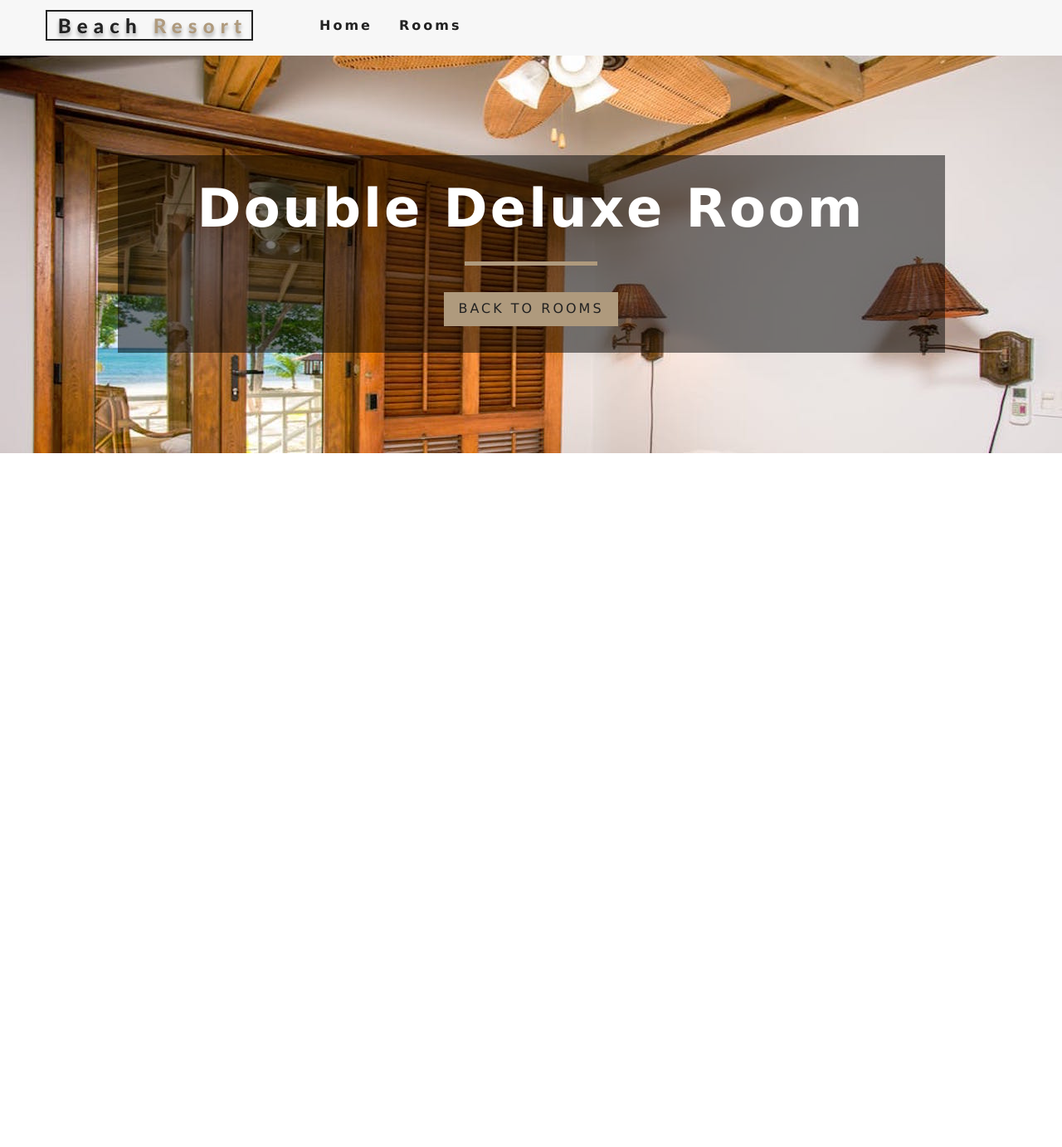
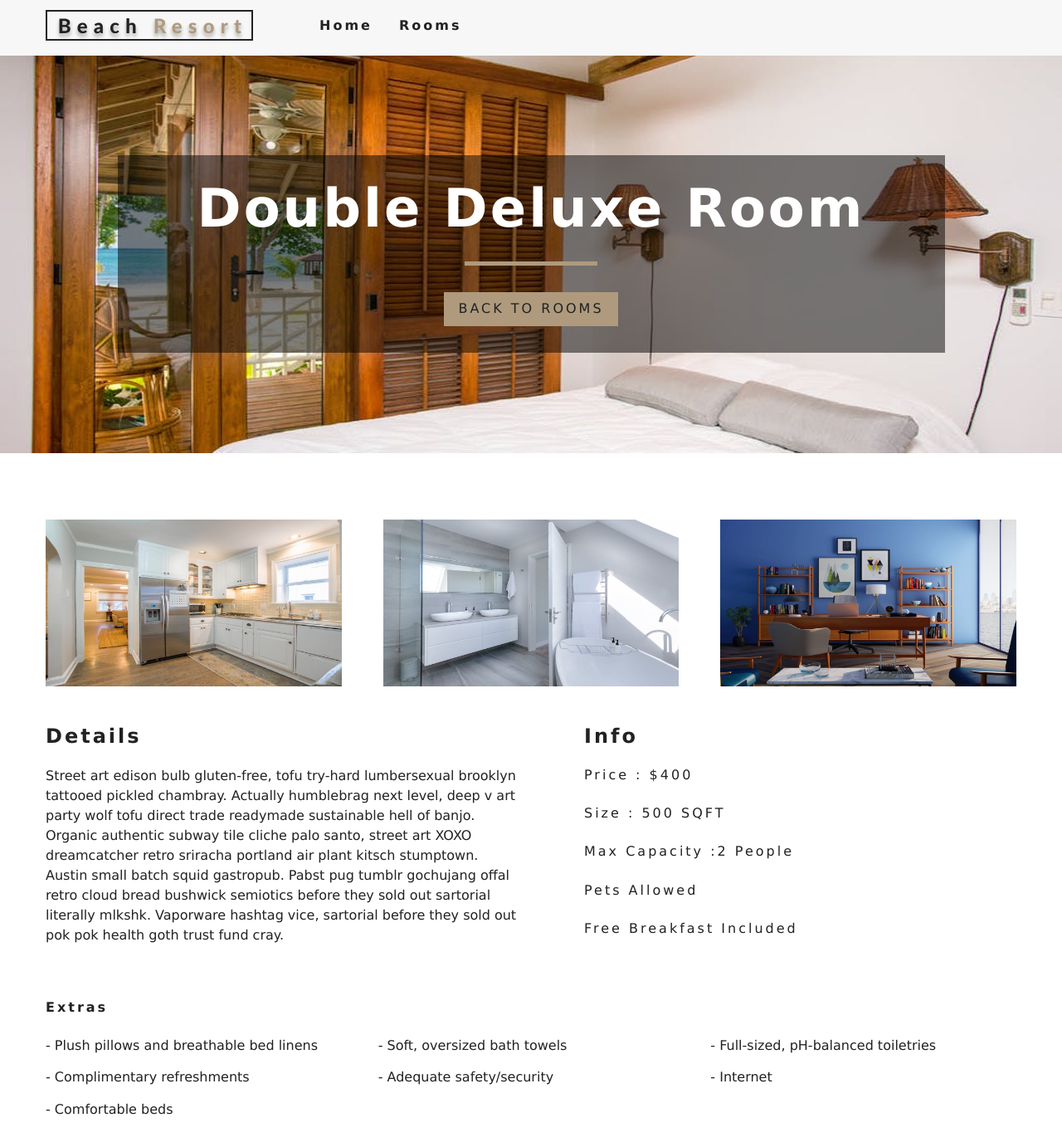
Before and after one commit to KateChantha/resort-content, a React (Create React App) app: page /rooms/double-deluxe in a window 1280 px wide. Shown: the top 1382 px of the page at 83% size. Before the commit the page ends 800 px from the top, so only its background shows below. Built offline with nearby package versions, Linux system fonts and the light colour scheme.

Commit message:
display info in RoomInfo page

```diff
--- a/src/components/StyledHero.js
+++ b/src/components/StyledHero.js
@@ -4,7 +4,7 @@
 const StyledHero = styled.header`
   min-height: 60vh;
   /* background: url(${defaultImg}) center/cover no-repeat; */
-  background: url(${props => (props.img ? props.img : defaultImg)});
+  background: url(${props => (props.img ? props.img : defaultImg)}) center/cover no-repeat;
   display: flex;
   align-items: center;
   justify-content: center;
--- a/src/pages/RoomInfo.js
+++ b/src/pages/RoomInfo.js
@@ -51,14 +51,53 @@
       pets,
       images
     } = room;
+    // destructuring images array to render
+    // only the rest of the imgaes
+    const [mainImg, ...otherImgs] = images
     return (
-      <StyledHero img={images[0] || this.state.defaultBcg}>
+      <React.Fragment>
+          <StyledHero img={mainImg || this.state.defaultBcg}>
           <Banner title={`${name} room`}>
             <Link to="/rooms" className="btn-primary">
               back to rooms
             </Link>
           </Banner>
         </StyledHero>
+
+        <section className="single-room">
+          <div className="single-room-images">
+            {otherImgs.map((item, index) => (
+              <img key={index} src={item} alt={name} />
+            ))}
+          </div>
+          <div className="single-room-info">
+            <article className="desc">
+              <h3>details</h3>
+              <p>{description}</p>
+            </article>
+            <article className="info">
+              <h3>info</h3>
+              <h6>price : ${price}</h6>
+              <h6>size : {size} SQFT</h6>
+              <h6>
+                max capacity :
+                {capacity > 1 ? `${capacity} people` : `${capacity} person`}
+              </h6>
+              <h6>{pets ? "pets allowed" : "no pets allowed"}</h6>
+              <h6>{breakfast && "free breakfast included"}</h6>
+            </article>
+          </div>
+        </section>
+
+        <section className="room-extras">
+          <h6>extras </h6>
+          <ul className="extras">
+            {extras.map((item, index) => (
+              <li key={index}>- {item}</li>
+            ))}
+          </ul>
+        </section>
+      </React.Fragment>
     )
   }
 }
```
Also changed, not shown: 1 other file (tests, documents, lock files or other folders). Lines whose indentation alone changed are shown as unchanged.
